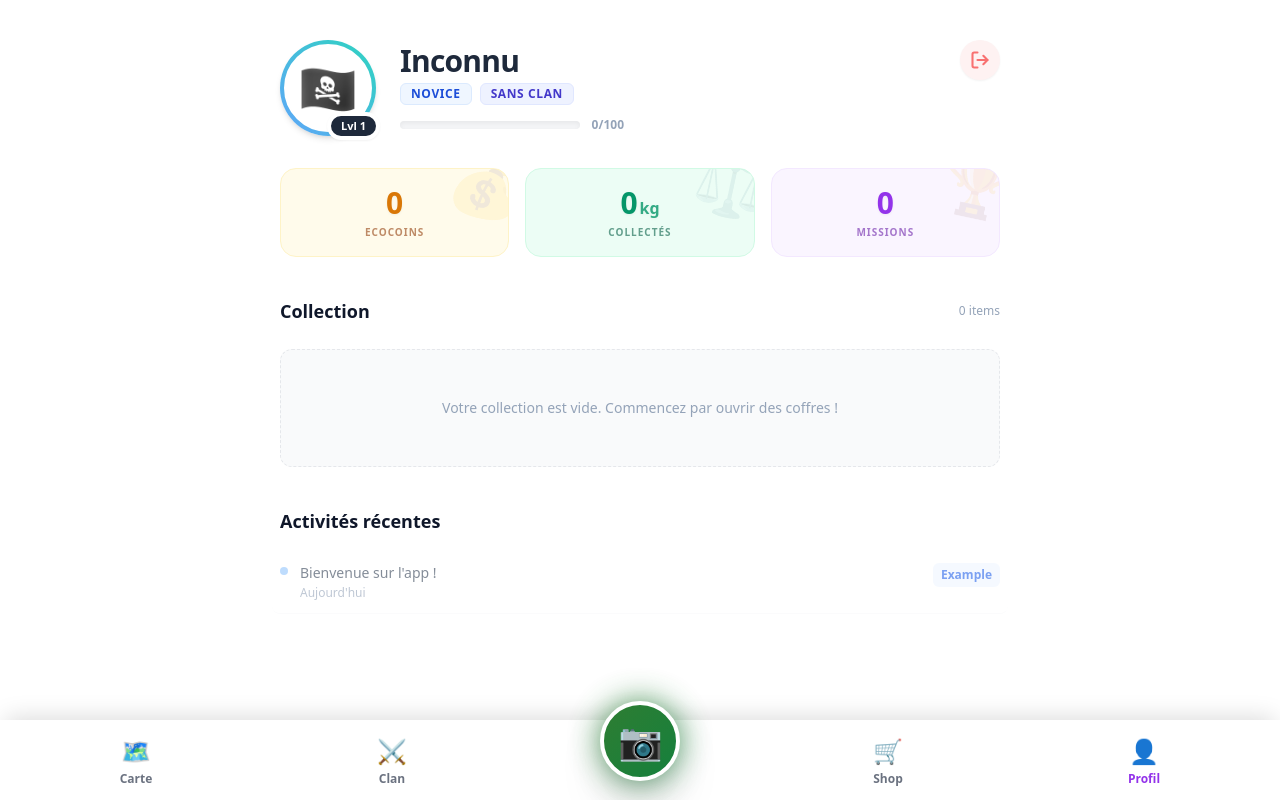
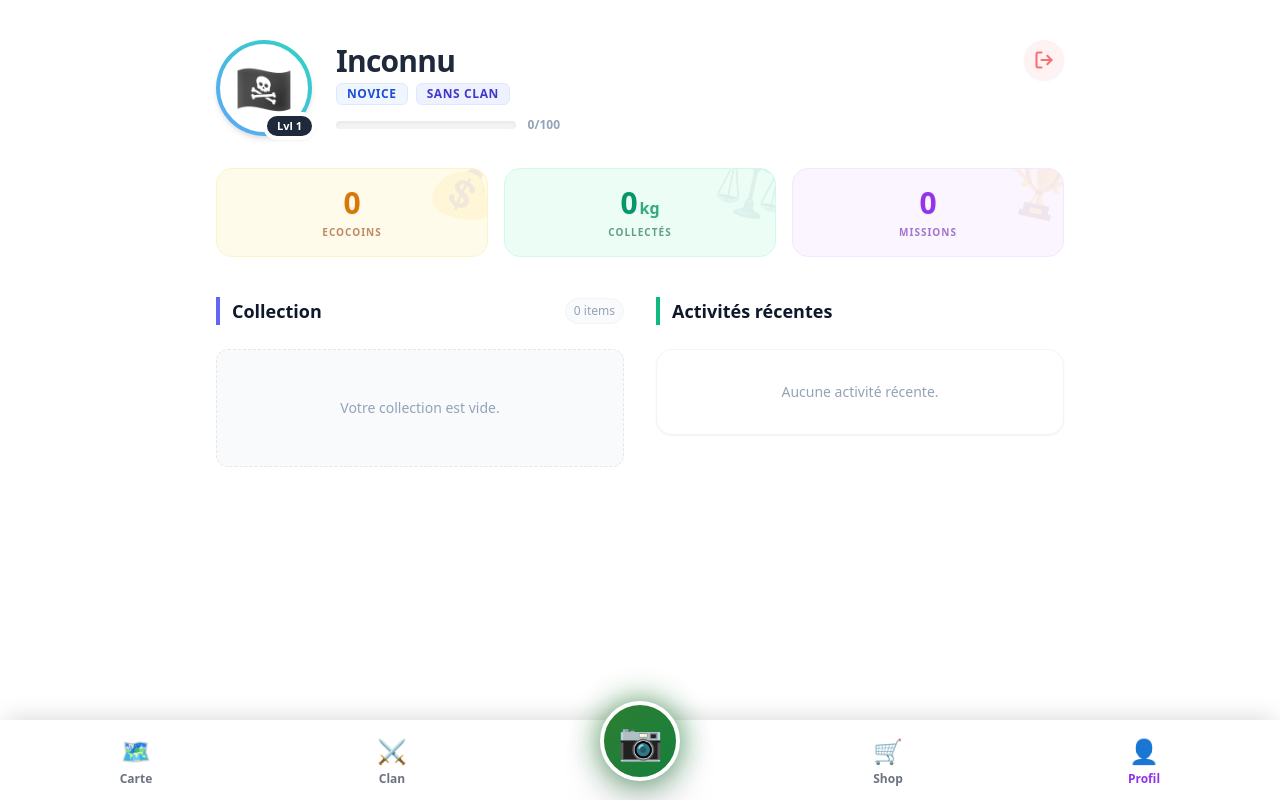
Before and after one commit to Tom-Stephan/TP_Gestion_Projet, a Vue app in the folder client/: page /profile in a window 1280 px wide. Built offline with nearby package versions, Linux system fonts and the light colour scheme; sample sign-in values are in the browser's storage.

Commit message:
gestion shop activité piece

```diff
--- a/client/src/components/UserProfile.vue
+++ b/client/src/components/UserProfile.vue
@@ -99,10 +99,10 @@ const getRarityColor = (rarity) => {
 </script>
 
 <template>
-  <div v-if="user" class="min-h-screen bg-white pb-24 font-sans text-slate-800">
+  <div v-if="user" class="min-h-screen bg-white pb-40 font-sans text-slate-800">
 
     <!-- Clean Header -->
-    <div class="max-w-3xl mx-auto p-6 pt-10">
+    <div class="max-w-4xl mx-auto p-6 pt-10">
         <div class="flex items-start justify-between mb-8">
             <div class="flex items-center gap-6">
                 <!-- Avatar with Colorful Ring -->
@@ -163,76 +163,93 @@ const getRarityColor = (rarity) => {
             </div>
         </div>
 
-    <!-- Inventory / Collection -->
-    <div class="mb-10">
+        <!-- Main Layout Grid: Collection & History -->
+        <div class="grid grid-cols-1 md:grid-cols-2 gap-8">
+
+            <!-- Column 1: Inventory / Collection -->
+            <div>
               <div class="flex items-center justify-between mb-6">
-         <h2 class="text-lg font-bold text-slate-900">Collection</h2>
-         <span class="text-xs font-medium text-slate-400">{{ enrichedInventory.length }} items</span>
+                 <h2 class="text-lg font-bold text-slate-900 border-l-4 border-indigo-500 pl-3">Collection</h2>
+                 <span class="text-xs font-medium text-slate-400 bg-slate-50 px-2 py-1 rounded-full border border-slate-100">{{ enrichedInventory.length }} items</span>
               </div>
 
-      <div class="grid grid-cols-3 sm:grid-cols-4 gap-4">
+              <div class="grid grid-cols-3 gap-3">
                 <div
                   v-for="(item, index) in enrichedInventory"
                   :key="item.id"
-          class="group relative rounded-xl p-3 flex flex-col items-center justify-center aspect-[3/4] shadow-sm hover:shadow-md transition-all duration-300 cursor-pointer overflow-hidden border border-transparent"
+                  class="group relative rounded-xl p-2 flex flex-col items-center justify-center aspect-[3/4] shadow-sm hover:shadow-md transition-all duration-300 cursor-pointer overflow-hidden border border-transparent"
                   :class="{
-            'bg-slate-100 hover:bg-slate-200': item.rarity === 'Commune',
-            'bg-gradient-to-br from-blue-50 to-indigo-100 border-blue-200': item.rarity === 'Rare',
-            'bg-gradient-to-br from-amber-50 to-orange-100 border-amber-200': item.rarity === 'Légendaire',
-            'bg-gradient-to-br from-fuchsia-50 to-purple-100 border-fuchsia-200': item.rarity === 'Mythique'
+                    'bg-slate-50 hover:bg-slate-100': item.rarity === 'Commune',
+                    'bg-gradient-to-br from-blue-50 to-indigo-50 border-blue-100': item.rarity === 'Rare',
+                    'bg-gradient-to-br from-amber-50 to-orange-50 border-amber-100': item.rarity === 'Légendaire',
+                    'bg-gradient-to-br from-fuchsia-50 to-purple-50 border-fuchsia-100': item.rarity === 'Mythique'
                   }"
                 >
                    <!-- Count Badge -->
-           <div v-if="item.count > 1" class="absolute top-2 right-2 bg-white/90 text-slate-800 text-[10px] font-bold px-1.5 py-0.5 rounded-full shadow-sm z-10 transition-colors">
+                   <div v-if="item.count > 1" class="absolute top-1.5 right-1.5 bg-white text-slate-800 text-[9px] font-bold px-1.5 py-0.5 rounded-full shadow-sm z-10">
                      x{{ item.count }}
                    </div>
 
-           <div class="text-4xl mb-3 filter drop-shadow-sm transform group-hover:scale-110 transition-all duration-300 relative z-10">{{ item.image }}</div>
+                   <div class="text-3xl mb-2 filter drop-shadow-sm transform group-hover:scale-110 transition-all duration-300 relative z-10">{{ item.image }}</div>
 
                    <div class="text-center w-full relative z-10">
-               <div class="text-xs font-bold text-slate-700 truncate w-full mb-0.5" :class="{'text-amber-800': item.rarity === 'Légendaire', 'text-indigo-800': item.rarity === 'Rare', 'text-fuchsia-800': item.rarity === 'Mythique'}">{{ item.name }}</div>
-               <div class="text-[9px] font-bold uppercase tracking-wider opacity-60">{{ item.rarity }}</div>
+                       <div class="text-[10px] font-bold text-slate-700 truncate w-full mb-0.5">{{ item.name }}</div>
+                       <div class="text-[8px] font-bold uppercase tracking-wider opacity-50">{{ item.rarity }}</div>
                    </div>
-
-           <!-- Shine Effect for High Rarity -->
-           <div v-if="['Rare', 'Légendaire', 'Mythique'].includes(item.rarity)" class="absolute inset-0 bg-white/30 skew-x-12 -translate-x-full group-hover:animate-shine transition-all"></div>
                 </div>
 
                 <!-- Empty State -->
                 <div v-if="enrichedInventory.length === 0" class="col-span-full py-12 text-center bg-gray-50 rounded-xl border border-dashed border-gray-200 text-slate-400 text-sm">
-            Votre collection est vide. Commencez par ouvrir des coffres !
+                    Votre collection est vide.
                 </div>
               </div>
             </div>
 
-    <!-- History -->
-    <div class="mb-8">
-         <h3 class="text-lg font-bold text-slate-900 mb-4">Activités récentes</h3>
-         <div class="space-y-4">
-             <div v-if="user.history && user.history.length === 0" class="flex items-start justify-between py-3 border-b border-gray-50 hover:bg-gray-50 rounded-lg px-2 transition-colors -mx-2 opacity-60">
-                 <div class="flex items-start gap-3">
-                     <div class="mt-1 w-2 h-2 rounded-full bg-blue-300"></div>
+            <!-- Column 2: History (Redesigned) -->
             <div>
-                         <div class="text-sm font-medium text-slate-700">Bienvenue sur l'app !</div>
-                         <div class="text-xs text-slate-400 mt-0.5">Aujourd'hui</div>
+                 <div class="flex items-center justify-between mb-6">
+                    <h3 class="text-lg font-bold text-slate-900 border-l-4 border-emerald-500 pl-3">Activités récentes</h3>
+                 </div>
+
+                 <div class="bg-white rounded-2xl shadow-sm border border-slate-100 overflow-hidden">
+                     <div v-if="!user.history || user.history.length === 0" class="p-8 text-center text-slate-400 text-sm">
+                         Aucune activité récente.
+                     </div>
+
+                     <div v-else class="divide-y divide-slate-50">
+                         <div v-for="log in user.history.slice(0, 8)" :key="log.id" class="p-4 flex items-center justify-between hover:bg-slate-50/50 transition-colors group">
+                             <div class="flex items-center gap-4">
+                                 <!-- Dynamic Icon based on action -->
+                                 <div class="w-10 h-10 rounded-full flex items-center justify-center text-lg shrink-0"
+                                    :class="{
+                                        'bg-emerald-100 text-emerald-600': log.action.includes('Missions') || log.action.includes('Poids'),
+                                        'bg-red-100 text-red-600': log.action.includes('Attaque'),
+                                        'bg-blue-100 text-blue-600': log.action.includes('Renfort') || log.action.includes('Quiz'),
+                                        'bg-amber-100 text-amber-600': log.action.includes('Coffre'),
+                                        'bg-slate-100 text-slate-500': !log.action.match(/Missions|Poids|Attaque|Renfort|Coffre/)
+                                    }"
+                                 >
+                                    <span v-if="log.action.includes('Attaque')">⚔️</span>
+                                    <span v-else-if="log.action.includes('Renfort')">🛡️</span>
+                                    <span v-else-if="log.action.includes('Coffre')">🎁</span>
+                                    <span v-else-if="log.action.includes('Quiz')">🧠</span>
+                                    <span v-else>✨</span>
+                                 </div>
+
+                                 <div class="min-w-0">
+                                     <div class="text-sm font-semibold text-slate-800 truncate group-hover:text-slate-900">{{ log.action }}</div>
+                                     <div class="text-[11px] font-medium text-slate-400 mt-0.5">{{ log.date }}</div>
                                  </div>
                              </div>
-                 <span class="text-xs font-semibold text-blue-600 bg-blue-50 px-2 py-1 rounded-md">Example</span>
+
+                             <div class="font-bold text-xs px-2.5 py-1 rounded-md bg-gray-50 text-slate-600 border border-gray-100 whitespace-nowrap ml-2">
+                                {{ log.gain }}
+                             </div>
+                         </div>
+                     </div>
+                 </div>
             </div>
 
-             <div v-for="log in user.history.slice(0, 3)" :key="log.id" class="flex items-start justify-between py-3 border-b border-gray-50 last:border-0 hover:bg-gray-50 rounded-lg px-2 transition-colors -mx-2">
-                 <div class="flex items-start gap-3">
-                     <div class="mt-1 w-2 h-2 rounded-full bg-slate-200"></div>
-                     <div>
-                         <div class="text-sm font-medium text-slate-700">{{ log.action }}</div>
-                         <div class="text-xs text-slate-400 mt-0.5">{{ log.date }}</div>
-                     </div>
-                 </div>
-                 <span class="text-xs font-semibold text-emerald-600 bg-emerald-50 px-2 py-1 rounded-md">
-                    {{ log.gain }}
-                 </span>
-             </div>
-         </div>
         </div>
 
     </div>
--- a/client/src/components/map/InteractiveMap.vue
+++ b/client/src/components/map/InteractiveMap.vue
@@ -144,6 +144,8 @@ const handleAttack = (spotId) => {
   missionStore.startMission(spotId);
   // Award XP for starting/doing the mission (Simplified for TP)
   userStore.addXp(500);
+  userStore.addWalletPoints(50);
+  userStore.addHistoryItem('Attaque Zone Polluée', '+500 XP | +50 💰');
   userStore.saveUserData();
 };
 
@@ -153,6 +155,7 @@ const handleReinforce = (spotId) => {
   if (spot) {
     console.log(`Reinforced ${spot.name}! +200 XP`);
     userStore.addXp(200);
+    userStore.addHistoryItem('Renfort Zone Alliée', '+200 XP');
     userStore.saveUserData();
   }
 };
--- a/client/src/stores/userStore.js
+++ b/client/src/stores/userStore.js
@@ -46,7 +46,8 @@ export const useUserStore = defineStore('user', () => {
                     wallet_points: currentUser.value.wallet_points,
                     inventory_cards: currentUser.value.inventory_cards,
                     xp: currentUser.value.xp,
-                    level: currentUser.value.level
+                    level: currentUser.value.level,
+                    history: currentUser.value.history
                 }),
             });
 
@@ -81,12 +82,41 @@ export const useUserStore = defineStore('user', () => {
         }
     };
 
+    const addWalletPoints = (amount) => {
+        if (!currentUser.value) return;
+        currentUser.value.wallet_points = (currentUser.value.wallet_points || 0) + amount;
+    };
+
+    const addHistoryItem = (action, gain) => {
+        if (!currentUser.value) return;
+
+        if (!currentUser.value.history) {
+            currentUser.value.history = [];
+        }
+
+        const date = new Date().toLocaleDateString('fr-FR', { day: 'numeric', month: 'short' });
+
+        currentUser.value.history.unshift({
+            action,
+            date,
+            gain,
+            id: Date.now()
+        });
+
+        // Keep only last 20 items
+        if (currentUser.value.history.length > 20) {
+            currentUser.value.history.pop();
+        }
+    };
+
     return {
         currentUser,
         login,
         logout,
         saveUserData,
         addXp,
+        addWalletPoints,
+        addHistoryItem,
         getXpRequired
     };
 });
```
Also changed, not shown: 2 other files (tests, documents, lock files or other folders). Lines whose indentation alone changed are shown as unchanged.
